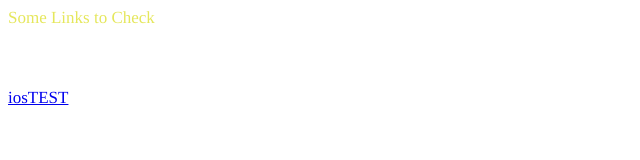
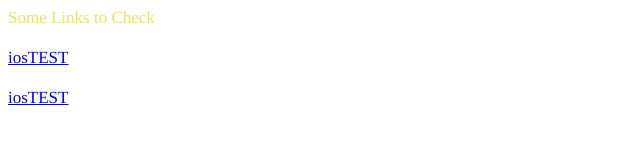
Before and after one commit to mx-mtrepo/mx-mtrepo.github.io, a plain HTML site: page index.html in a window 1280 px wide. Shown: the full height of the page, 0-640 px from the left. Drawn offline with Linux system fonts and the light colour scheme.

Commit message:
Update index.html

```diff
--- a/index.html
+++ b/index.html
@@ -15,7 +15,7 @@
 <body>
 <p class="p1"><span class="s1">Some Links to Check</span></p>
 <p class="p2"><span class="s1"></span><br></p>
-<p class="p2"><span class="s1"></span><br></p>
+<p class="p1"><span class="s1"><a href="https://mx-mtrepo.github.io#00020132370010by.raschet0104113110119129037000053039335802BY5903GKH6007Belarus63044FD5">iosTEST</a></span></p>
 <p class="p2"><span class="s1"></span><br></p>
 <p class="p1"><span class="s1"><a href="https://mx-mtrepo.github.io/apple-app-site-association">iosTEST</a></span></p>
 </body>
```
